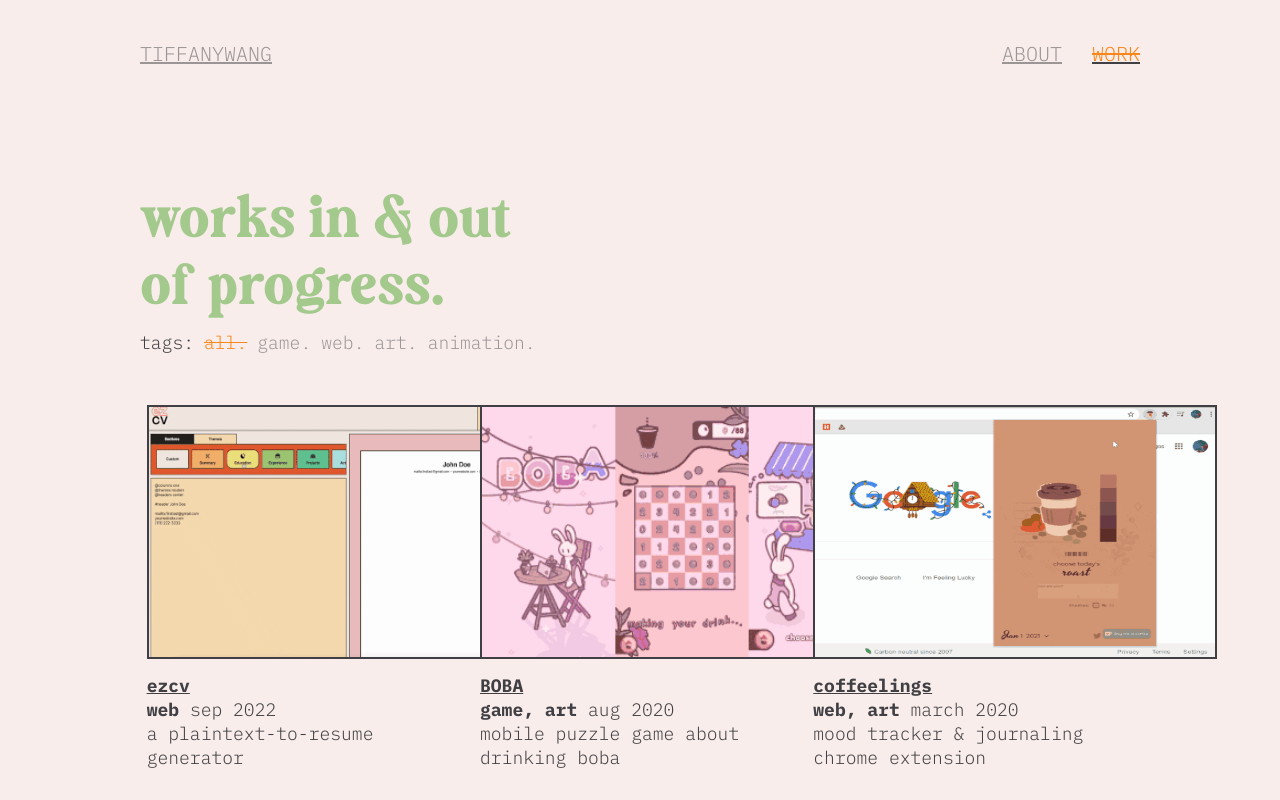
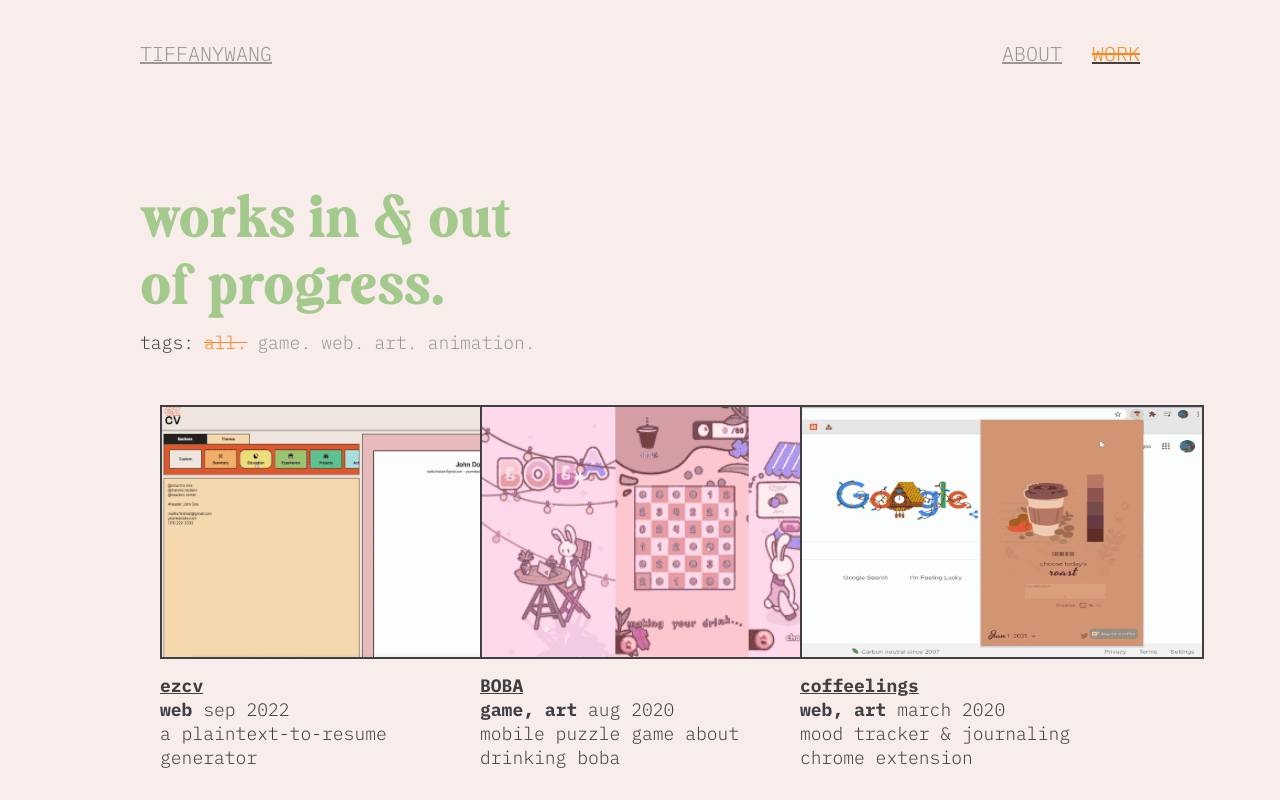
Before and after one commit to cnnmon/tiffanywang, a Next.js app: page /work in a window 1280 px wide. Shown: the top 800 px of the page. Built offline with nearby package versions, Linux system fonts and the light colour scheme.

Commit message:
unused imports + some css

```diff
--- a/components/Card.jsx
+++ b/components/Card.jsx
@@ -1,9 +1,7 @@
-import { useState } from 'react';
 import Image from 'next/image';
 
 const styles = {
   card: {
-    alignItems: 'center',
     margin: '20px 0px',
     maxWidth: 450,
     width: '100%',
--- a/pages/_document.jsx
+++ b/pages/_document.jsx
@@ -1,7 +1,6 @@
 /* eslint-disable react/no-danger */
 import React from 'react';
 import Document, { Html, Head, Main, NextScript } from 'next/document';
-import { COLORS } from '../constants';
 
 class MyDocument extends Document {
   render() {
--- a/pages/work.jsx
+++ b/pages/work.jsx
@@ -1,4 +1,4 @@
-import { useState, useEffect } from 'react';
+import { useState } from 'react';
 import Card from '../components/Card';
 import Footer from '../components/Footer';
 import projects, { tags } from '../projects';
@@ -45,7 +45,7 @@
             </div>
           </div>
           <br />
-          <div style={{ display: 'flex', flexWrap: 'wrap', justifyContent: 'space-around' }}>
+          <div style={{ display: 'flex', flexWrap: 'wrap', justifyContent: 'center' }}>
             {list.map((data, index) => (
               <div key={index} style={{ width: 300, paddingRight: 20}}>
                 <Card data={data} />
```
